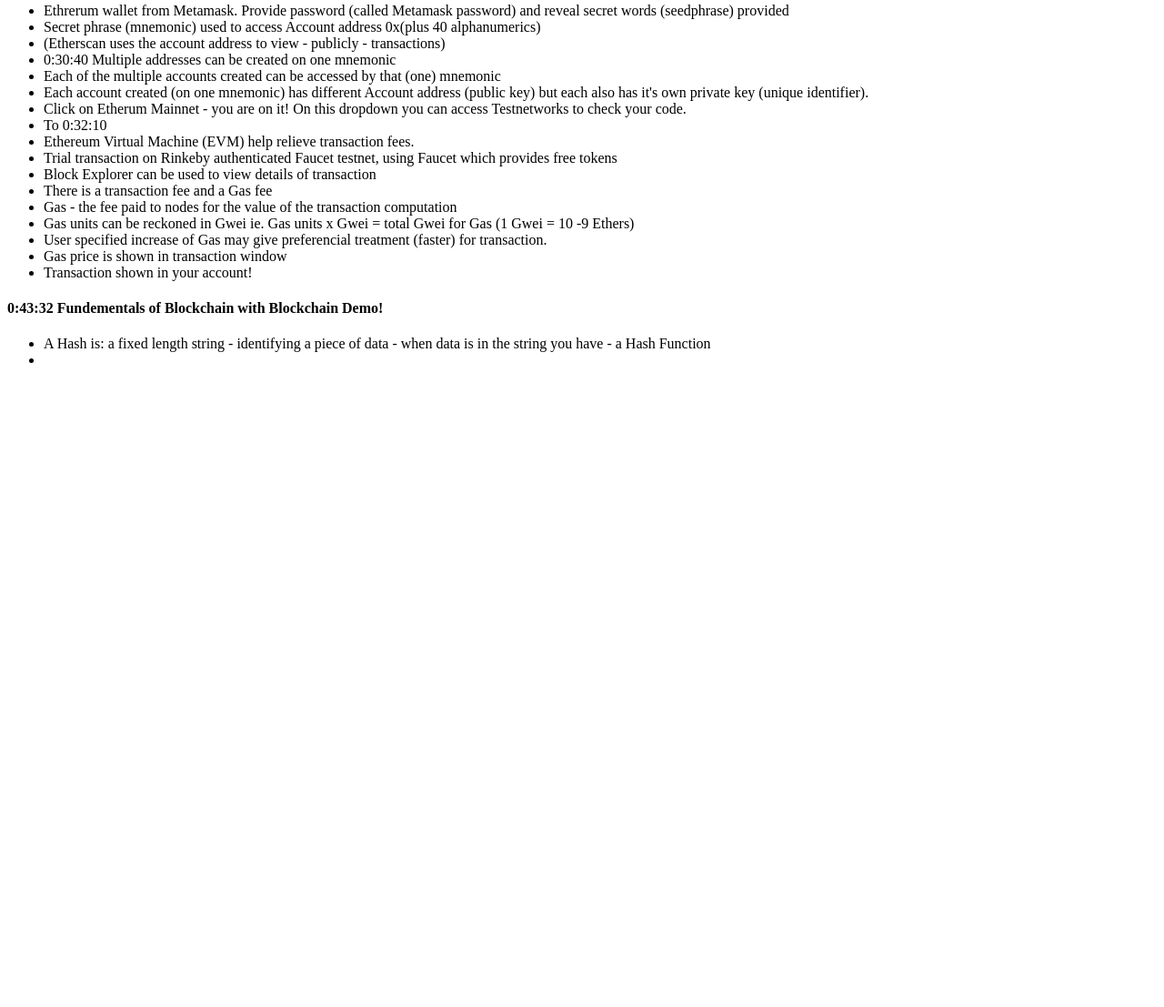
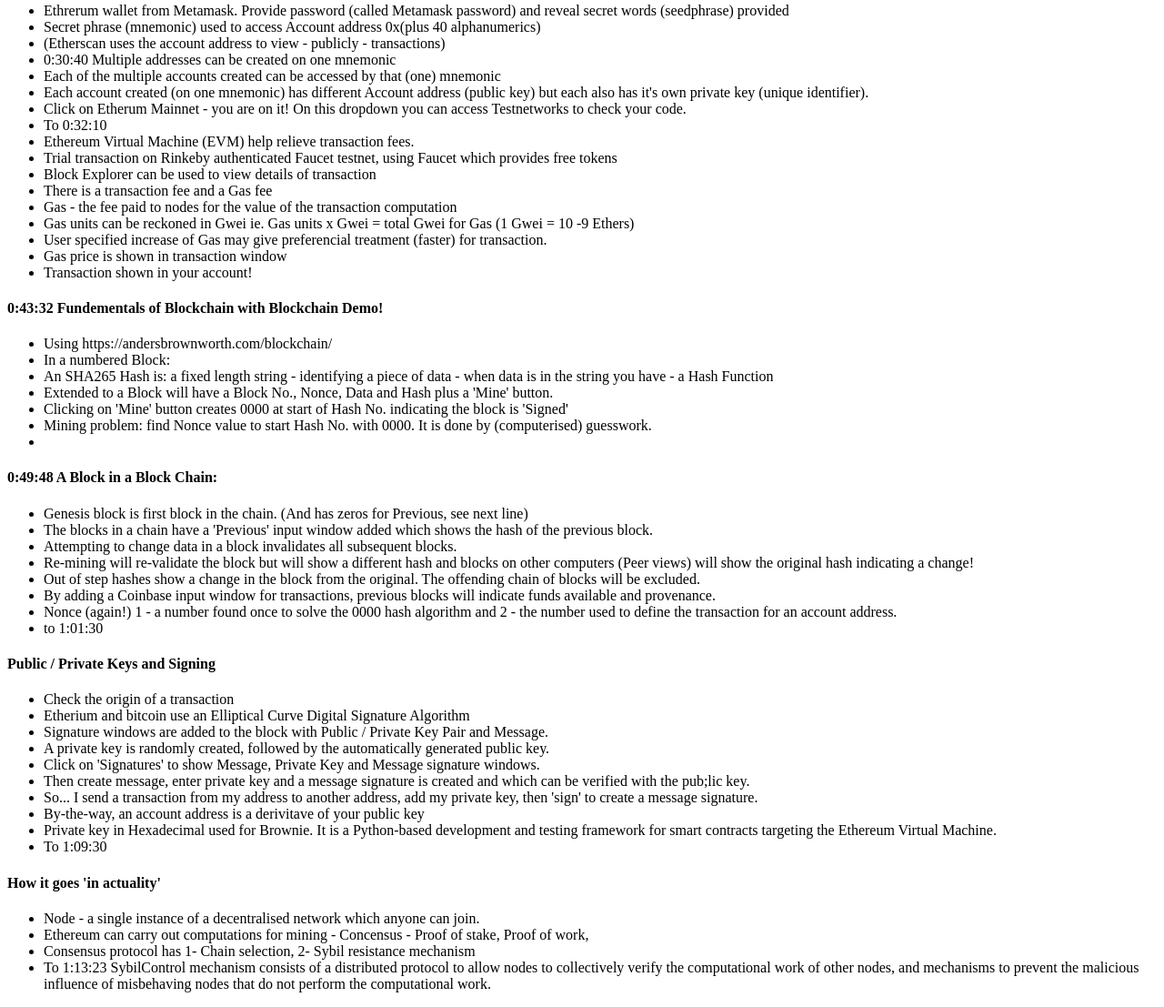
Before and after one commit to 1BobC/PatsBlockChain, a plain HTML site: page index.html in a window 1280 px wide. Shown: the part 321-1428 px from the top of the page at 91% size. Before the commit the page ends 800 px from the top, so only its background shows below. Drawn offline with Linux system fonts and the light colour scheme; a script that the page names is missing.

Commit message:
Start 0:43:32 Fundementals of Blockchain with Blockchain Demo! Start 0:49:48 A Block in a Block Chain To 1:13:23 SybilControl mechanism

```diff
--- a/index.html
+++ b/index.html
@@ -45,8 +45,46 @@
 
     <h4>0:43:32 Fundementals of Blockchain with Blockchain Demo! </h4>
     <ul>
-        <li>A Hash is: a fixed length string - identifying a piece of data - when data is in the string  you have - a Hash Function</li>
+        <li>Using https://andersbrownworth.com/blockchain/</li>
+        <li>In a numbered Block:</li>
+        <li>An SHA265 Hash is: a fixed length string - identifying a piece of data - when data is in the string  you have - a Hash Function</li>
+        <li>Extended to a Block will have a Block No., Nonce, Data and Hash plus a 'Mine' button.</li>
+        <li>Clicking on 'Mine' button creates 0000 at start of Hash No. indicating the block is 'Signed'</li>
+        <li>Mining problem: find Nonce value to start Hash No. with 0000. It is done by (computerised) guesswork. </li>
+
         <li></li>
+    </ul>
+    <h4>0:49:48 A Block in a Block Chain:</h4>
+    <ul>
+        <li>Genesis block is first block in the chain. (And has zeros for Previous, see next line)</li>
+        <li>The blocks in a chain have a 'Previous' input window added which shows the hash of the previous block.</li>
+        <li>Attempting to change data in a block invalidates all subsequent blocks.</li>
+        <li>Re-mining will re-validate the block but will show a different hash and blocks on other computers (Peer views) will show the original hash indicating a change!</li>
+        <li>Out of step hashes show a change in the block from the original. The offending chain of blocks will be excluded.</li>
+        <li>By adding a Coinbase input window for transactions, previous blocks will indicate funds available and provenance.</li>
+        <li>Nonce (again!) 1 - a number found once to solve the 0000 hash algorithm and 2 - the number used to define the transaction for an account address.</li>
+        <li>to 1:01:30</li>
+
+    </ul>
+    <h4>Public / Private Keys and Signing</h4>
+    <ul>
+        <li>Check the origin of a transaction</li>
+        <li>Etherium and bitcoin use an Elliptical Curve Digital Signature Algorithm</li>
+        <li>Signature windows are added to the block with Public / Private Key Pair and Message.</li>
+        <li>A private key is randomly created, followed by the automatically generated public key.</li>
+        <li>Click on 'Signatures' to show Message, Private Key and Message signature windows.</li>
+        <li>Then create message, enter private key and a message signature is created and which can be verified with the pub;lic key.</li>
+        <li>So... I send a transaction from my address to another address, add my private key, then 'sign' to create a message signature. </li>
+        <li>By-the-way, an account address is a derivitave of your public key</li>
+        <li>Private key in Hexadecimal used for Brownie. It is a Python-based development and testing framework for smart contracts targeting the Ethereum Virtual Machine.</li>
+        <li>To 1:09:30</li>
+    </ul>
+    <h4>How it goes 'in actuality'</h4>
+    <ul>
+        <li>Node - a single instance of a decentralised network which anyone can join.</li>
+        <li>Ethereum can carry out computations for mining - Concensus - Proof of stake, Proof of work, </li>
+        <li>Consensus protocol has 1- Chain selection, 2- Sybil resistance mechanism</li>
+        <li>To 1:13:23 SybilControl mechanism consists of a distributed protocol to allow nodes to collectively verify the computational work of other nodes, and mechanisms to prevent the malicious influence of misbehaving nodes that do not perform the computational work.</li>
     </ul>
 
 <script src="jscript.js"></script>
```
Also changed, not shown: 1 other file.
